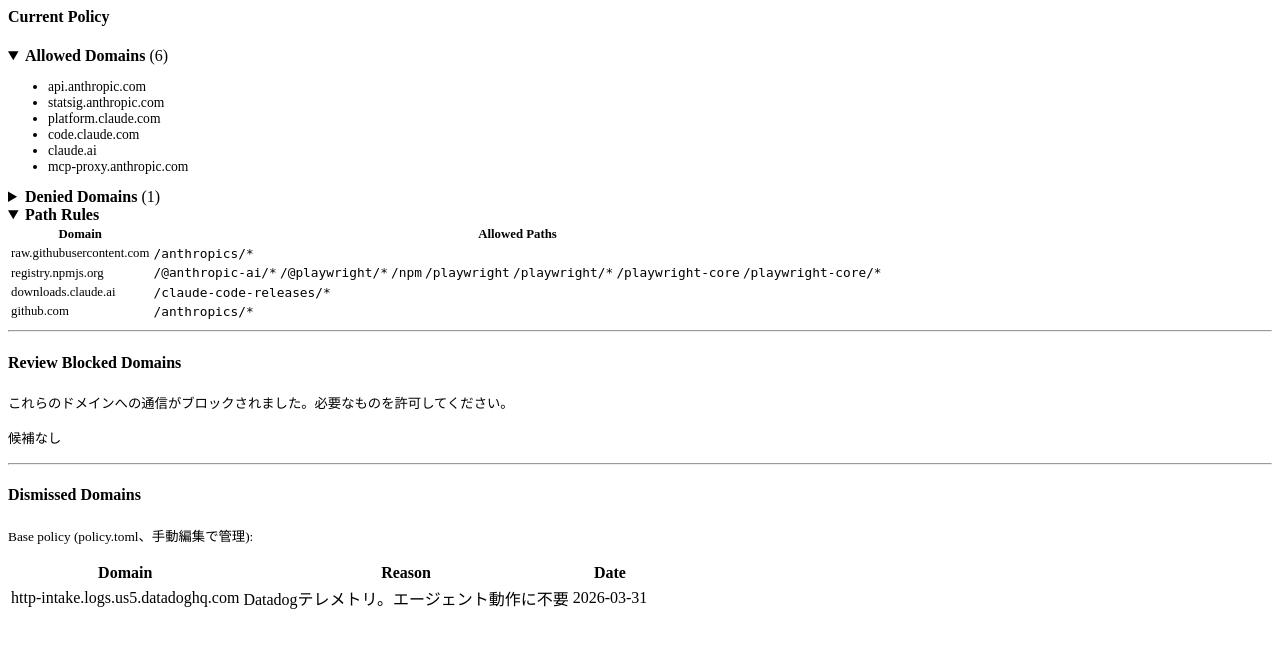
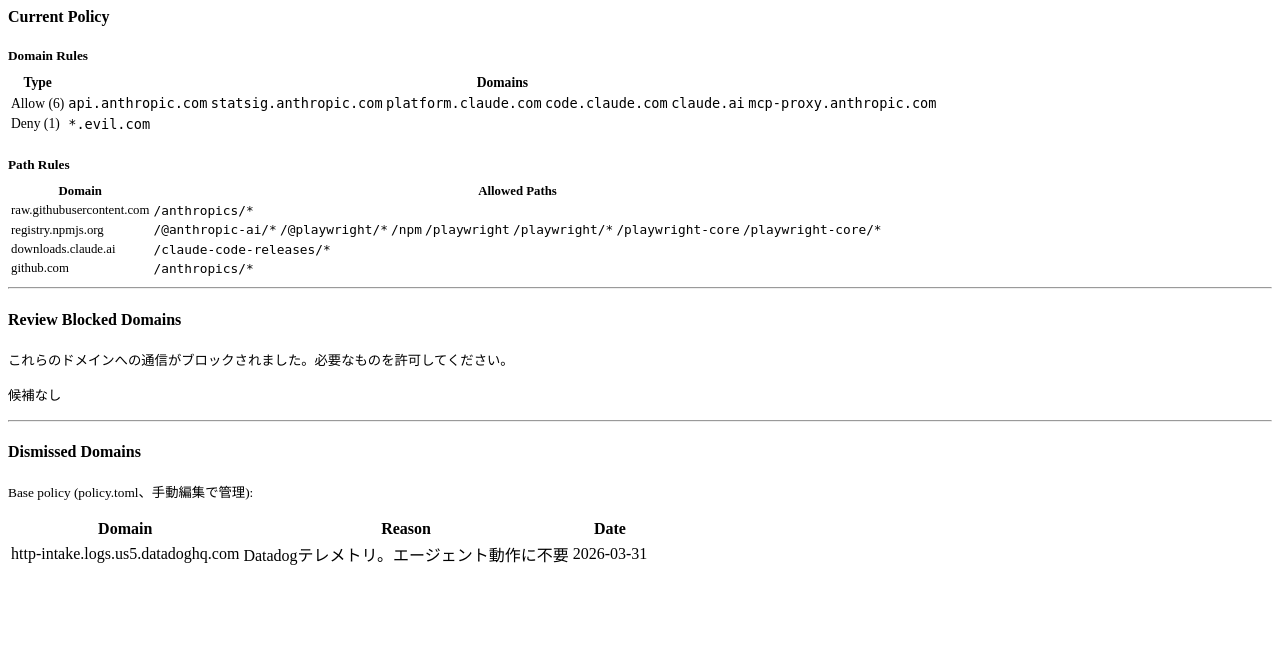
Before and after one commit to ymdarake/agent-zoo, a Flask app: page /partials/whitelist in a window 1280 px wide. Shown: the top 648 px of the page. Run offline with Flask 3, Linux system fonts and the light colour scheme; data that the repository does not hold is empty.

Commit message:
:art: Current PolicyをDomain Rules / Path Rulesに明確分離
テーブル形式でAllow/Denyを色分け表示、details折りたたみを廃止

Co-Authored-By: Claude Opus 4.6 (1M context) <noreply@anthropic.com>

```diff
--- a/dashboard/templates/partials/whitelist.html
+++ b/dashboard/templates/partials/whitelist.html
@@ -1,37 +1,25 @@
 <!-- 現在のポリシー設定 -->
 <h4>Current Policy</h4>
 
-<details open>
-    <summary><strong>Allowed Domains</strong> ({{ current_policy.allow_domains|length }})</summary>
-    {% if current_policy.allow_domains %}
-    <ul style="font-size:0.85rem">
-        {% for d in current_policy.allow_domains %}
-        <li>{{ d }}</li>
-        {% endfor %}
-    </ul>
-    {% else %}
-    <p><small>なし（全ドメインブロック）</small></p>
-    {% endif %}
-</details>
+<h5 style="margin-bottom:0.5rem">Domain Rules</h5>
+<table style="font-size:0.85rem">
+    <thead><tr><th>Type</th><th>Domains</th></tr></thead>
+    <tbody>
+        <tr>
+            <td><span style="color:var(--pico-ins-color)">Allow</span> ({{ current_policy.allow_domains|length }})</td>
+            <td>{% for d in current_policy.allow_domains %}<code>{{ d }}</code> {% endfor %}{% if not current_policy.allow_domains %}<small>なし（全ブロック）</small>{% endif %}</td>
+        </tr>
+        <tr>
+            <td><span style="color:var(--pico-del-color)">Deny</span> ({{ current_policy.deny_domains|length }})</td>
+            <td>{% for d in current_policy.deny_domains %}<code>{{ d }}</code> {% endfor %}{% if not current_policy.deny_domains %}<small>なし</small>{% endif %}</td>
+        </tr>
+    </tbody>
+</table>
 
-<details>
-    <summary><strong>Denied Domains</strong> ({{ current_policy.deny_domains|length }})</summary>
-    {% if current_policy.deny_domains %}
-    <ul style="font-size:0.85rem">
-        {% for d in current_policy.deny_domains %}
-        <li>{{ d }}</li>
-        {% endfor %}
-    </ul>
-    {% else %}
-    <p><small>なし（デフォルト全拒否で十分）</small></p>
-    {% endif %}
-</details>
-
-<details open>
-    <summary><strong>Path Rules</strong></summary>
+<h5 style="margin-bottom:0.5rem">Path Rules</h5>
 {% if current_policy.paths_allow %}
 <table style="font-size:0.8rem">
-        <thead><tr><th>Domain</th><th>Allowed Paths</th></tr></thead>
+    <thead><tr><th>Domain</th><th style="color:var(--pico-ins-color)">Allowed Paths</th></tr></thead>
     <tbody>
     {% for domain, patterns in current_policy.paths_allow.items() %}
     <tr>
@@ -45,9 +33,8 @@
 <p><small>パスルールなし</small></p>
 {% endif %}
 {% if current_policy.paths_deny %}
-    <p><small><strong>Denied paths:</strong></small></p>
 <table style="font-size:0.8rem">
-        <thead><tr><th>Domain</th><th>Denied Paths</th></tr></thead>
+    <thead><tr><th>Domain</th><th style="color:var(--pico-del-color)">Denied Paths</th></tr></thead>
     <tbody>
     {% for domain, patterns in current_policy.paths_deny.items() %}
     <tr>
```
Lines whose indentation alone changed are shown as unchanged.
